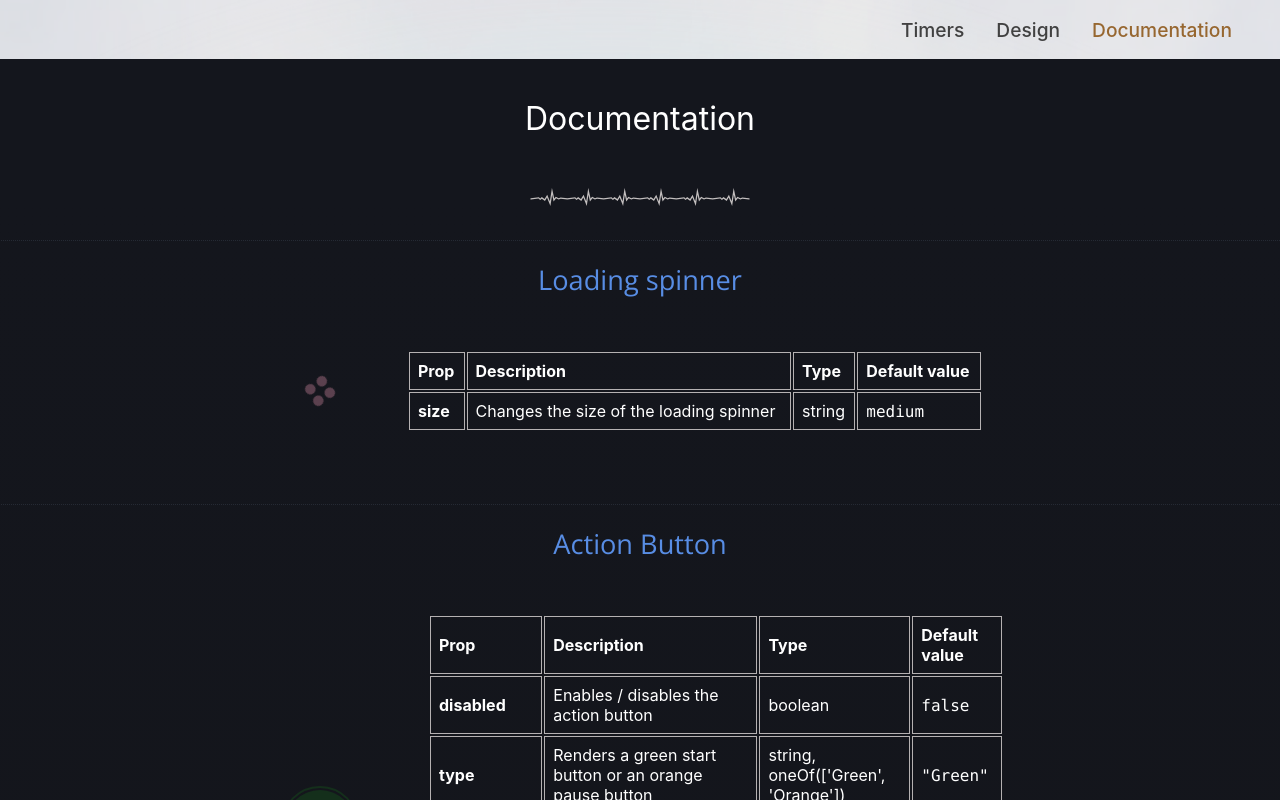
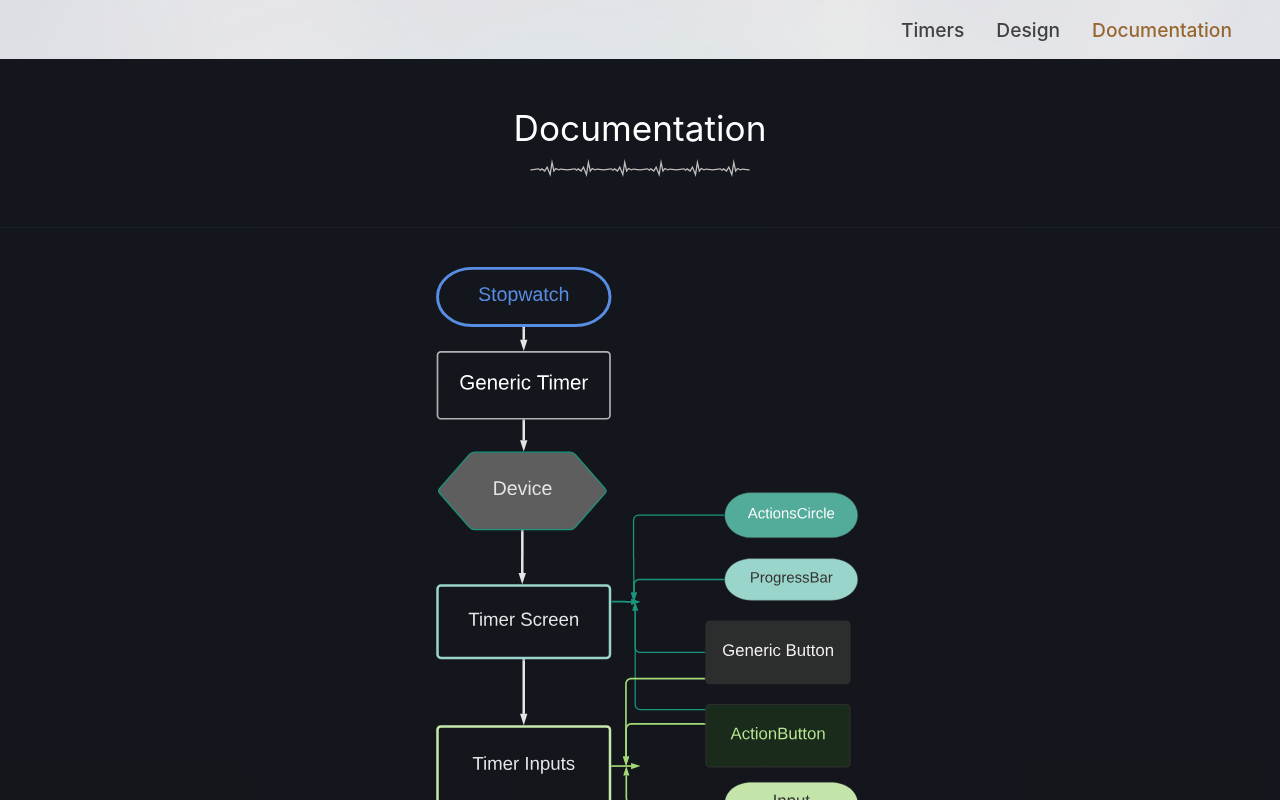
Before and after one commit to prof-tejera/assignment-1-agt25, a React (Create React App) app: page /docs in a window 1280 px wide. Built offline with nearby package versions, Linux system fonts and the light colour scheme; a web font is replaced by a local one.

Commit message:
refining the documentation

```diff
--- a/src/views/DocumentationView.js
+++ b/src/views/DocumentationView.js
@@ -18,6 +18,7 @@ import TimerScreen from "../components/generic/TimerScreen";
 
 import HeartRate from "../images/grey-heart-rate.svg";
 import RunningIcon from "../images/running-icon.svg";
+import FlowChart from "../images/flowchart.svg";
 
 
 const Container = styled.div`
@@ -28,16 +29,70 @@ const Container = styled.div`
   background: rgb(22,33,56);
   background: linear-gradient(180deg, #14161D 2%, rgba(18,18,18,1) 100%);
   color: white;
-  overflow: hidden;
+  overflow-x: hidden;
+
 
 `;
 
 const Title = styled.div`
-  font-size: 2rem;
-  padding: 2.5rem;
+  font-size: 2.2rem;
+  padding: 3rem;
+  margin-bottom: -2.2rem;
   width: 100vw;
+  img {
+    padding: 0.5rem;
+    margin-bottom: 0.7rem;
+    margin-top: -0.5rem;
+  }
+  h2 {
+    margin-top: -1rem;
+    font-size: 2rem !important;
+    color: #B5B1B2 !important;
+  }
+
 `;
 
+const ArchitectureContainer = styled.div`
+  display: flex;
+  flex-direction: row;
+  flex-wrap: wrap;
+  justify-content: center;
+  align-items: center;
+  align-content: center;
+  margin-bottom: 1.25rem;
+  border-top: 1px dotted #2B2F3BCF;
+  img {
+    padding: 2rem;
+    margin-bottom: 2rem;
+  }
+  div {
+    h2 {
+      font-size: 1.8rem;
+      letter-spacing: 0.2rem;
+      margin-top: 0.5rem;
+      padding: 1rem;
+      color: #588DE4;
+    }
+  }
+  article {
+    width: 50vw;
+    padding: 3rem;
+    text-align: center;
+    font-size: 1.1rem;
+    color: #D9D9D9;
+    span {
+      color: #588DE4;
+      font-size: 1.3rem;
+    }
+    p {
+      line-height: 27px;
+    }
+
+  }
+
+
+
+`;
 
 
 class Documentation extends React.Component {
@@ -46,8 +101,44 @@ class Documentation extends React.Component {
       <Container>
         <div>
 
-          <Title>Documentation</Title>
-          <img src={HeartRate} alt="hey"/>
+          <Title>Documentation
+            <div>
+              <img src={HeartRate} alt="Heartbeat Line"/>
+
+            </div>
+          </Title>
+
+
+          <ArchitectureContainer>
+            <div>
+
+
+          <img src={FlowChart} width="450px" alt="Heartbeat Line"/>
+            </div>
+          </ArchitectureContainer>
+
+          <ArchitectureContainer>
+          <article>
+              <span>Component Architecture</span>
+              <p>
+              For the sake of "DRY", each timer — Stopwatch, Countdown, XY, Tabata — is composed of a generic timer component, a device,
+              a timer screen, and timer inputs.
+              </p>
+              <p>
+              Sure, the generic timer component is larger than its counterparts.
+              However, all of the timers designed share common functionality —
+              the common layout of various smaller components,
+              click functions, input registration, and more or less the
+              same state variables. I figured that repeating the same process
+              across all of the timers would be redundant and a bad design.
+              To make the maintenance of the larger components easier,
+              I've included plentiful comments as a guide.
+              </p>
+            </article>
+          </ArchitectureContainer>
+
+
+
           <DocumentComponent
             title="Loading spinner "
             component={<Loading />}
@@ -368,7 +459,9 @@ class Documentation extends React.Component {
 
 
 
+
         </div>
+
       </Container>
     );
   }
```
Also changed, not shown: src/images/ES2_Explained_Logo-1.png (deleted), src/images/flowchart.svg (added).
